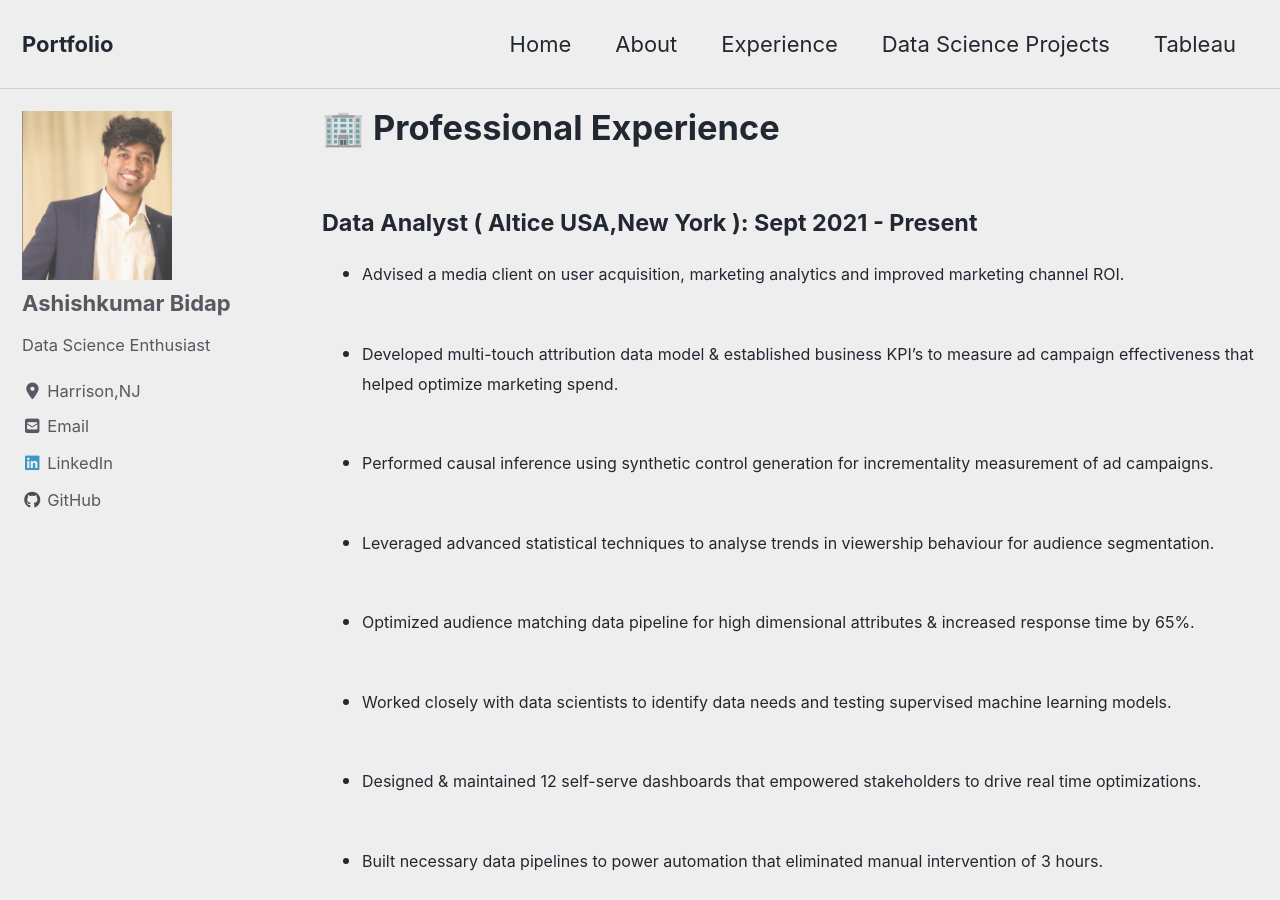
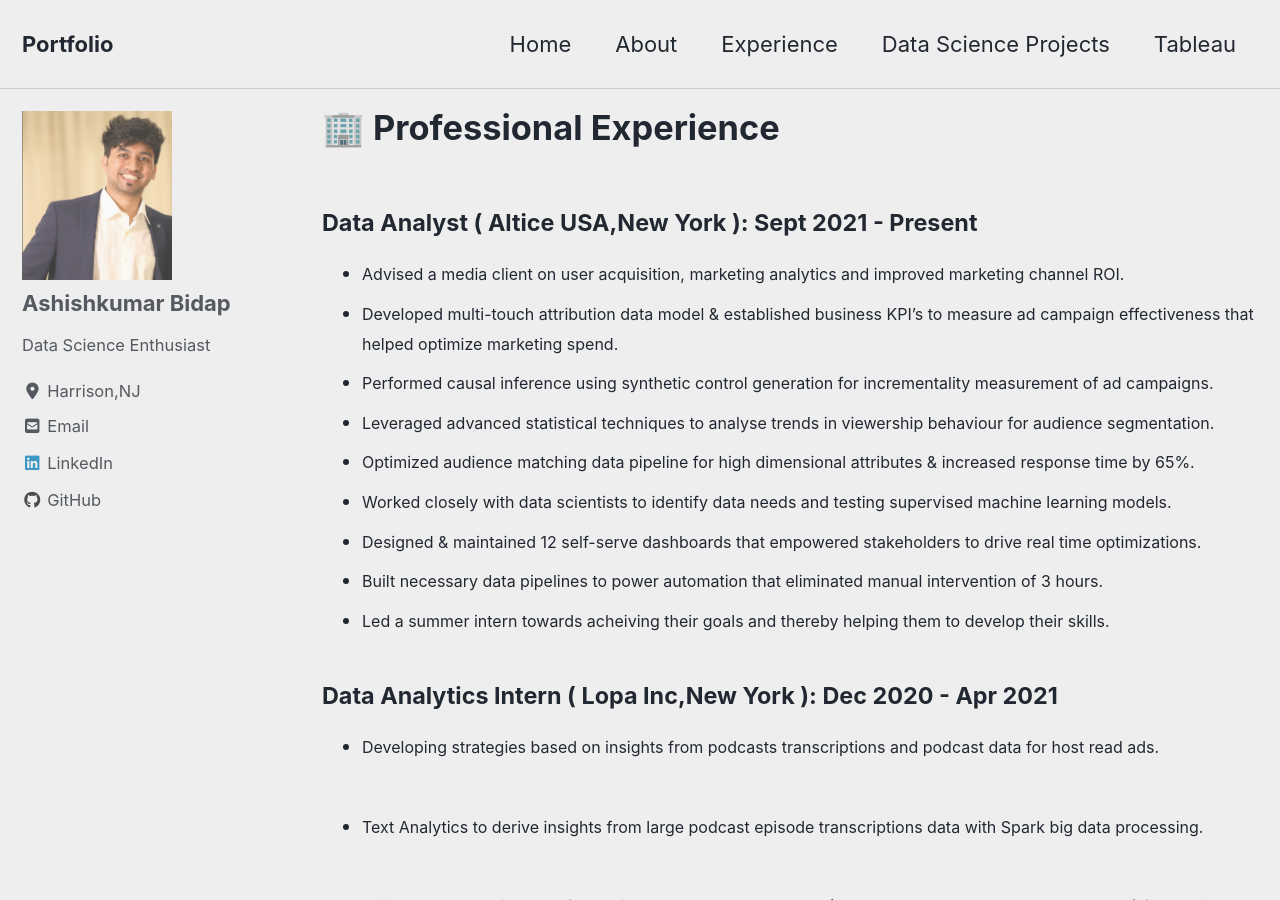
Before and after one commit to aashish-bidap/aashish-bidap.github.io, a Jekyll site: the page built from _pages/professional_experience.md, in a window 1280 px wide and 900 px high. Built offline with Jekyll 4.4.1, drawn with Linux system fonts in a browser that asks for light colours; cached includes are drawn as plain includes; nearby versions of some CDN libraries.

```diff
--- a/_pages/professional_experience.md
+++ b/_pages/professional_experience.md
@@ -9,15 +9,15 @@
 ---
 #### Data Analyst ( Altice USA,New York ): Sept 2021 - Present
 
-- <font size="3">Advised a media client on user acquisition, marketing analytics and improved marketing channel ROI.</font><br>
-- <font size="3">Developed multi-touch attribution data model & established business KPI’s to measure ad campaign effectiveness that helped optimize marketing spend.</font><br>
-- <font size="3">Performed causal inference using synthetic control generation for incrementality measurement of ad campaigns.</font><br>
-- <font size="3">Leveraged advanced statistical techniques to analyse trends in viewership behaviour for audience segmentation.</font><br>
-- <font size="3">Optimized audience matching data pipeline for high dimensional attributes & increased response time by 65%.</font><br>
-- <font size="3">Worked closely with data scientists to identify data needs and testing supervised machine learning models.</font><br>
-- <font size="3">Designed & maintained 12 self-serve dashboards that empowered stakeholders to drive real time optimizations.</font><br>
-- <font size="3">Built necessary data pipelines to power automation that eliminated manual intervention of 3 hours.</font><br>
-- <font size="3">Led a summer intern towards acheiving their goals and thereby helping them to develop their skills.</font><br>
+- <font size="3">Advised a media client on user acquisition, marketing analytics and improved marketing channel ROI.</font>
+- <font size="3">Developed multi-touch attribution data model & established business KPI’s to measure ad campaign effectiveness that helped optimize marketing spend.</font>
+- <font size="3">Performed causal inference using synthetic control generation for incrementality measurement of ad campaigns.</font>
+- <font size="3">Leveraged advanced statistical techniques to analyse trends in viewership behaviour for audience segmentation.</font>
+- <font size="3">Optimized audience matching data pipeline for high dimensional attributes & increased response time by 65%.</font>
+- <font size="3">Worked closely with data scientists to identify data needs and testing supervised machine learning models.</font>
+- <font size="3">Designed & maintained 12 self-serve dashboards that empowered stakeholders to drive real time optimizations.</font>
+- <font size="3">Built necessary data pipelines to power automation that eliminated manual intervention of 3 hours.</font>
+- <font size="3">Led a summer intern towards acheiving their goals and thereby helping them to develop their skills.</font>
 
 #### Data Analytics Intern ( Lopa Inc,New York ): Dec 2020 - Apr 2021
 - <font size="3">Developing strategies based on insights from podcasts transcriptions and podcast data for host read ads.</font><br>
```
